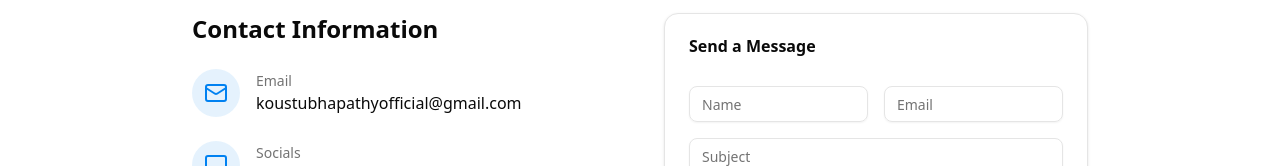
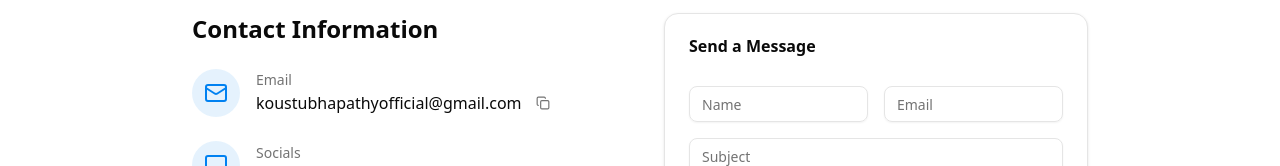
Before and after one commit to koustubhapathy18/portfolio, a Next.js app: page / in a window 1280 px wide. Shown: the part 4275-4441 px from the top of the page. Built offline with nearby package versions, Linux system fonts and the light colour scheme.

Commit message:
feat: Add email copy-to-clipboard button in Contact section

```diff
--- a/src/components/features/contact/Contact.tsx
+++ b/src/components/features/contact/Contact.tsx
@@ -6,7 +6,7 @@ import { Button } from "@/components/ui/button"
 import { Input } from "@/components/ui/input"
 import { Textarea } from "@/components/ui/textarea"
 import { Card, CardContent, CardHeader, CardTitle } from "@/components/ui/card"
-import { Mail, MessageSquare, Send, FileText, ArrowDown } from "lucide-react"
+import { Mail, MessageSquare, Send, FileText, ArrowDown, Copy, Check } from "lucide-react"
 
 export function Contact() {
     const [formData, setFormData] = useState({
@@ -17,10 +17,17 @@ export function Contact() {
     })
     const [status, setStatus] = useState<"idle" | "loading" | "success" | "error">("idle")
     const [errorMessage, setErrorMessage] = useState("")
+    const [isCopied, setIsCopied] = useState(false)
 
     const handleChange = (e: React.ChangeEvent<HTMLInputElement | HTMLTextAreaElement>) => {
         const { name, value } = e.target
         setFormData((prev) => ({ ...prev, [name]: value }))
+    }
+
+    const handleCopyEmail = () => {
+        navigator.clipboard.writeText("koustubhapathyofficial@gmail.com")
+        setIsCopied(true)
+        setTimeout(() => setIsCopied(false), 2000)
     }
 
     const handleSubmit = async (e: React.FormEvent) => {
@@ -84,9 +91,19 @@ export function Contact() {
                                 <div className="bg-primary/10 p-3 rounded-full">
                                     <Mail className="h-6 w-6 text-primary" />
                                 </div>
-                                <div>
+                                <div className="flex-1">
                                     <p className="text-sm text-muted-foreground">Email</p>
-                                    <p className="font-medium">koustubhapathyofficial@gmail.com</p>
+                                    <div className="flex items-center gap-2">
+                                        <p className="font-medium">koustubhapathyofficial@gmail.com</p>
+                                        <button
+                                            onClick={handleCopyEmail}
+                                            className="p-1.5 hover:bg-white/10 rounded-md transition-colors text-muted-foreground hover:text-white"
+                                            title="Copy email address"
+                                        >
+                                            {isCopied ? <Check size={14} className="text-green-400" /> : <Copy size={14} />}
+                                        </button>
+                                        {isCopied && <span className="text-xs text-green-400 animate-in fade-in zoom-in">Copied!</span>}
+                                    </div>
                                 </div>
                             </div>
                             <div className="flex items-center space-x-4">
```
